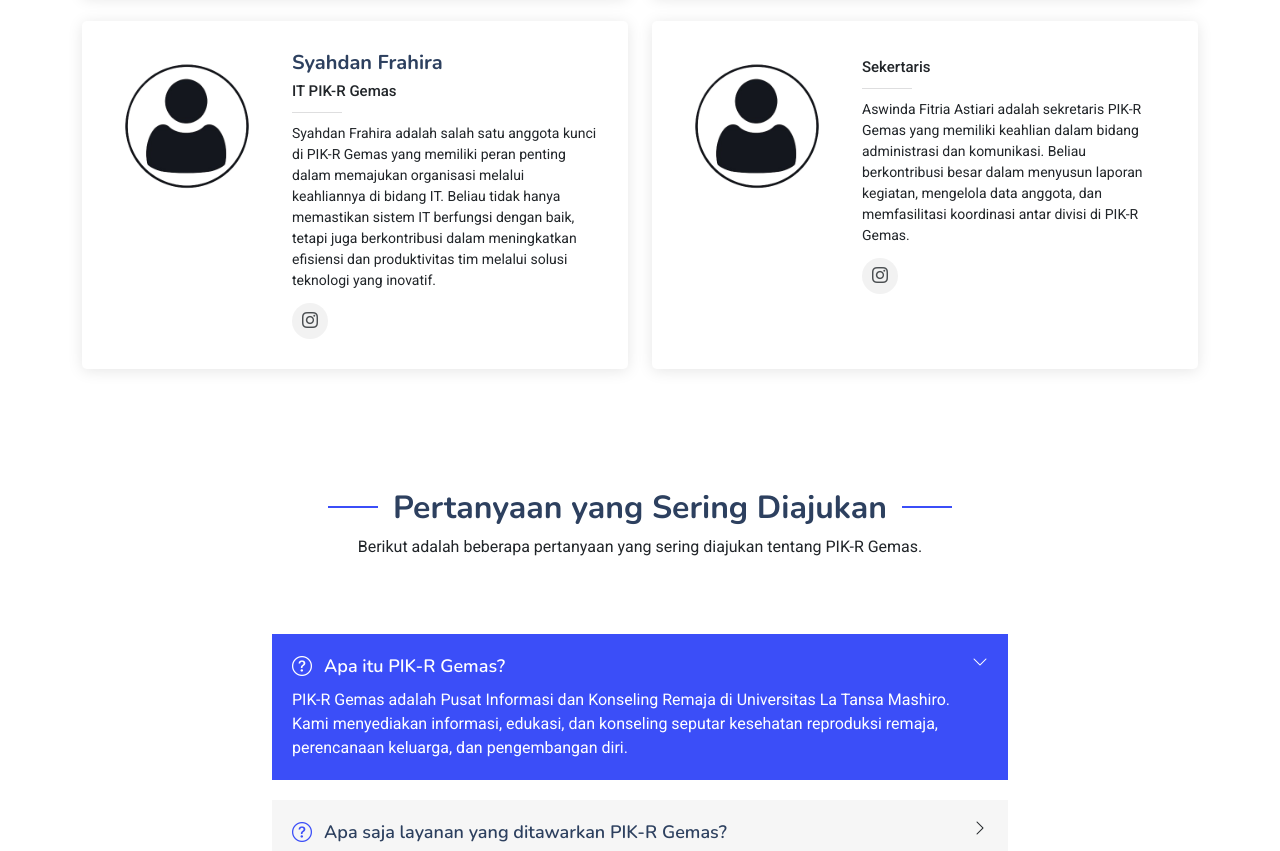
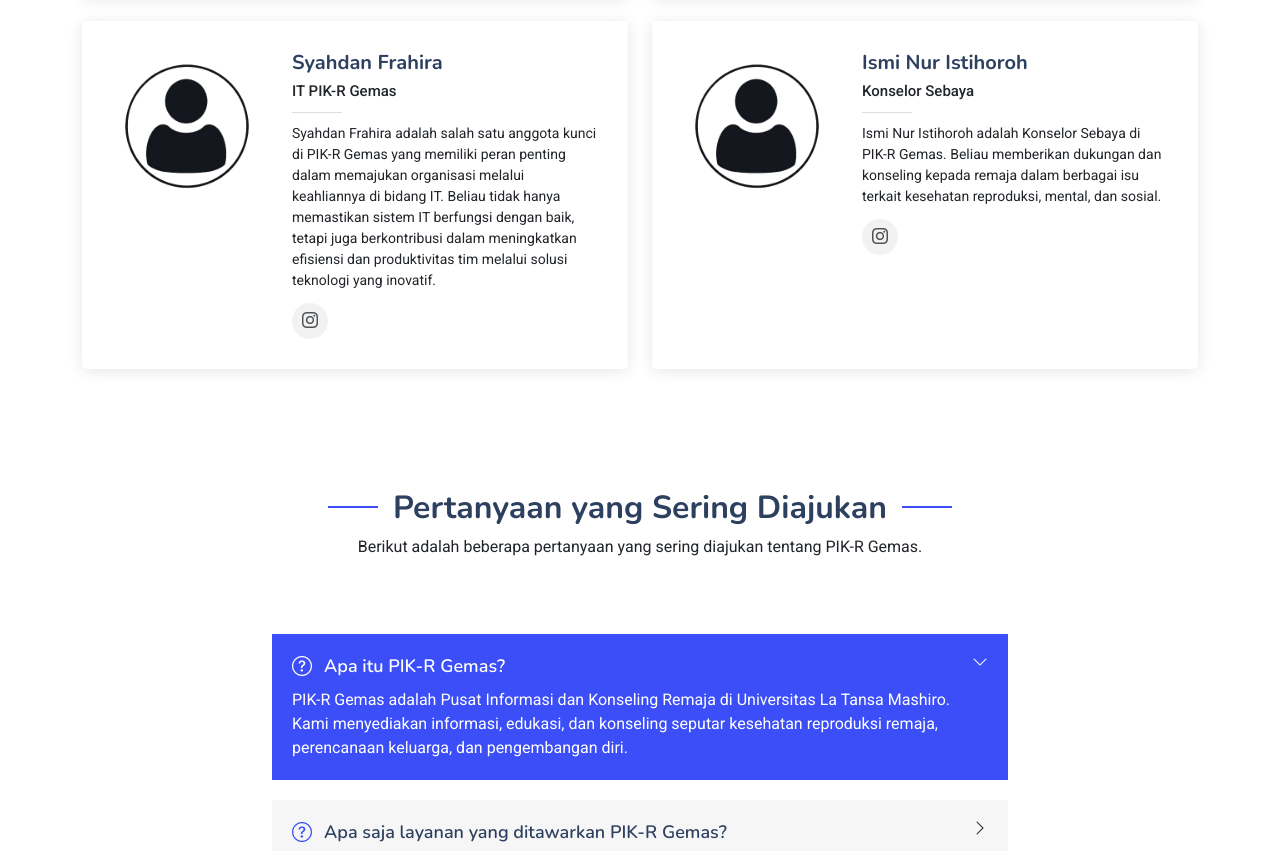
Before and after one commit to pikrgemasunilam/pikrgemasunilam.github.io, a plain HTML site: page index.html in a window 1280 px wide. Shown: the part 6411-7262 px from the top of the page. Drawn offline with nearby package versions, Linux system fonts and the light colour scheme.

Commit message:
Update index.html

```diff
--- a/index.html
+++ b/index.html
@@ -483,9 +483,9 @@
             <div class="team-member d-flex align-items-start">
               <div class="pic"><img src="assets/img/pik.png" class="img-fluid" alt="Nama Anggota 4"></div>
               <div class="member-info">
-                <h4></h4>
-                <span>Sekertaris</span>
-                <p>Aswinda Fitria Astiari adalah sekretaris PIK-R Gemas yang memiliki keahlian dalam bidang administrasi dan komunikasi. Beliau berkontribusi besar dalam menyusun laporan kegiatan, mengelola data anggota, dan memfasilitasi koordinasi antar divisi di PIK-R Gemas.</p>
+                <h4>Ismi Nur Istihoroh</h4>
+                <span>Konselor Sebaya</span>
+                <p>Ismi Nur Istihoroh adalah Konselor Sebaya di PIK-R Gemas. Beliau memberikan dukungan dan konseling kepada remaja dalam berbagai isu terkait kesehatan reproduksi, mental, dan sosial.</p>
                 <div class="social">
                   <a href="#"><i class="bi bi-instagram"></i></a>
                 </div>
```
